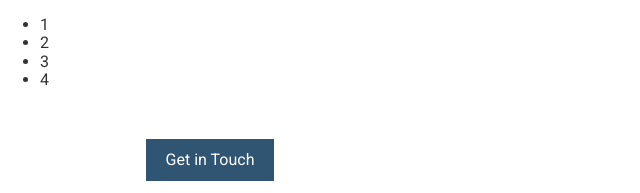
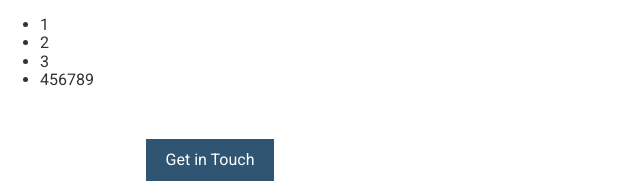
Before and after one commit to flosrn/travel-site_old, a website: page app/index.html in a window 1280 px wide. Shown: the top 193 px of the page, 0-640 px from the left. Drawn offline with Linux system fonts and the light colour scheme.

```diff
--- a/app/index.html
+++ b/app/index.html
@@ -16,7 +16,7 @@
     <li>1</li>
     <li>2</li>
     <li>3</li>
-    <li>4</li>
+    <li>456789</li>
   </ul>
   <header>
     <img src="assets/images/icons/clear-view-escapes.svg">
```
